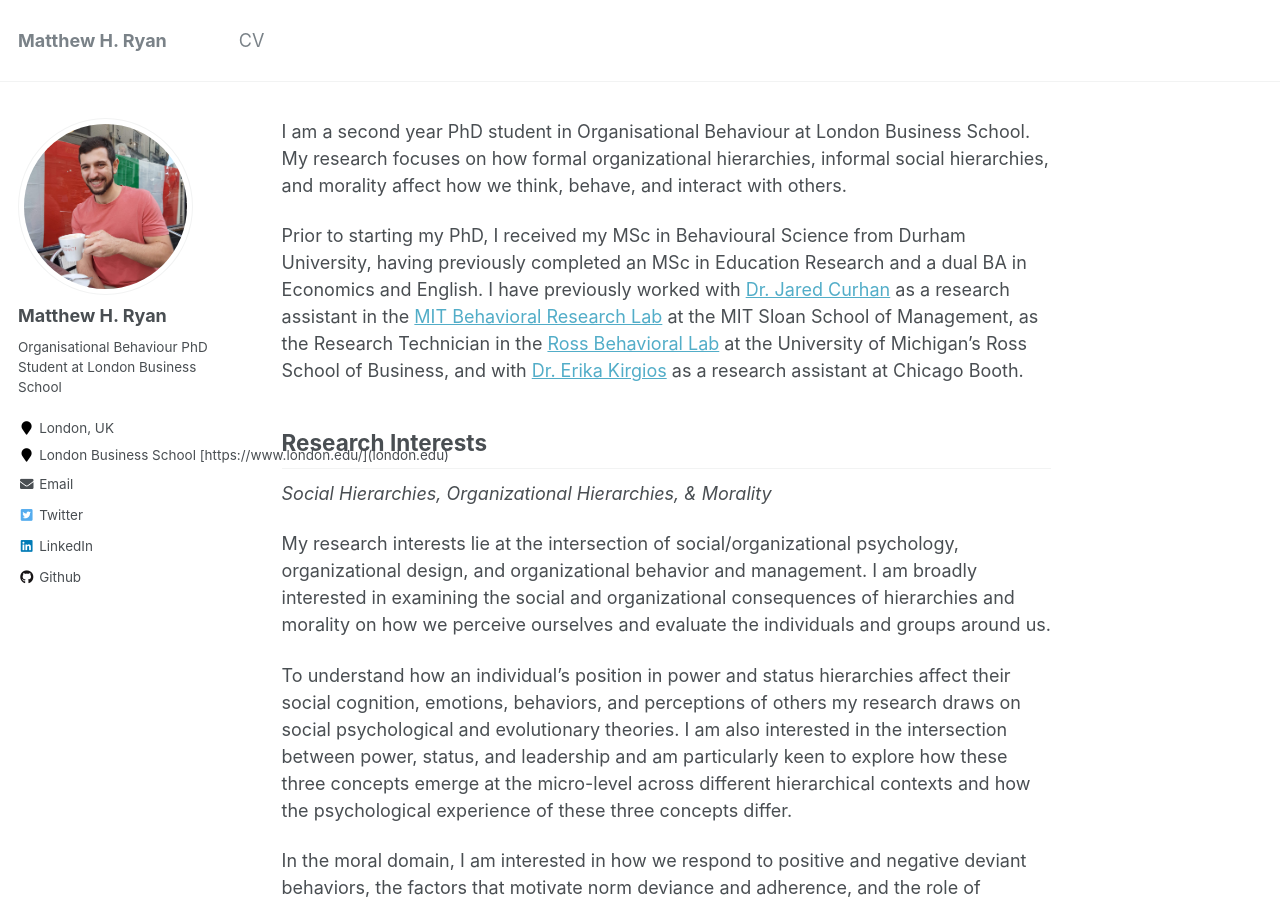
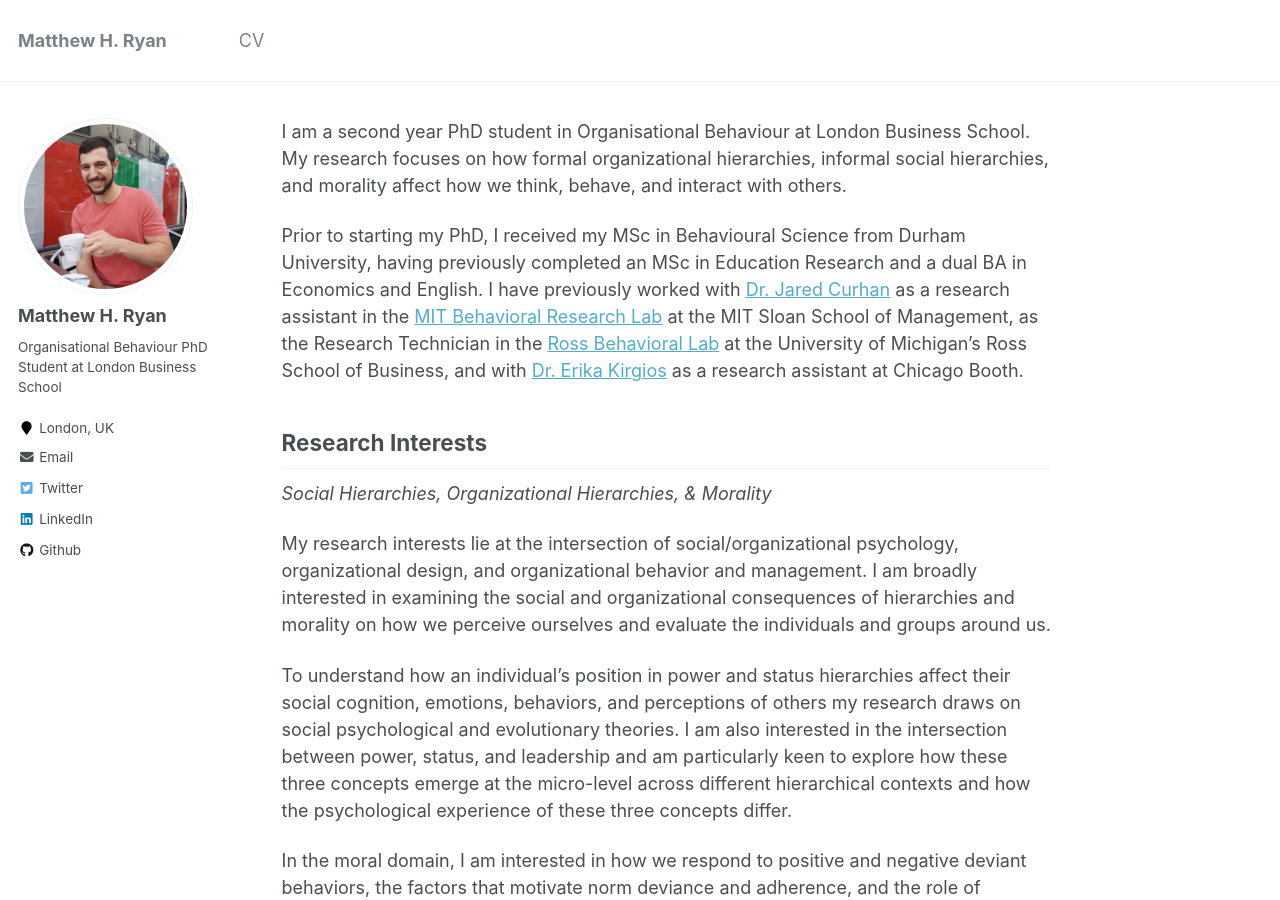
Before and after one commit to mattyhryan/mattyhryan.github.io, a Jekyll site: the page built from _pages/about.md, in a window 1280 px wide and 900 px high. Built offline with Jekyll 4.4.1, drawn with Linux system fonts in a browser that asks for light colours.

Commit message:
Update _config.yml

```diff
--- a/_config.yml
+++ b/_config.yml
@@ -84,7 +84,7 @@ author:
   avatar           : "mr_pic.JPG"
   bio              : "Organisational Behaviour PhD Student at London Business School"
   location         : "London, UK"
-  employer         : "London Business School [https://www.london.edu/](london.edu)"
+  employer         :
   pubmed           : # "https://www.ncbi.nlm.nih.gov/pubmed/?term=john+snow"
   googlescholar    :
   email            : "mryan@london.edu"
@@ -115,8 +115,9 @@ author:
   xing             :
   youtube          :
   wikipedia        :
-  lbs_page         : # https://www.london.edu/phd/profiles/matthew-ryan
-  letterboxd       : # https://letterboxd.com/mattyhryan/
+  lbs_page         : "https://www.london.edu/phd/profiles/matthew-ryan"
+  letterboxd       : "https://letterboxd.com/mattyhryan/"
+
 
 
 # Reading Files
```
